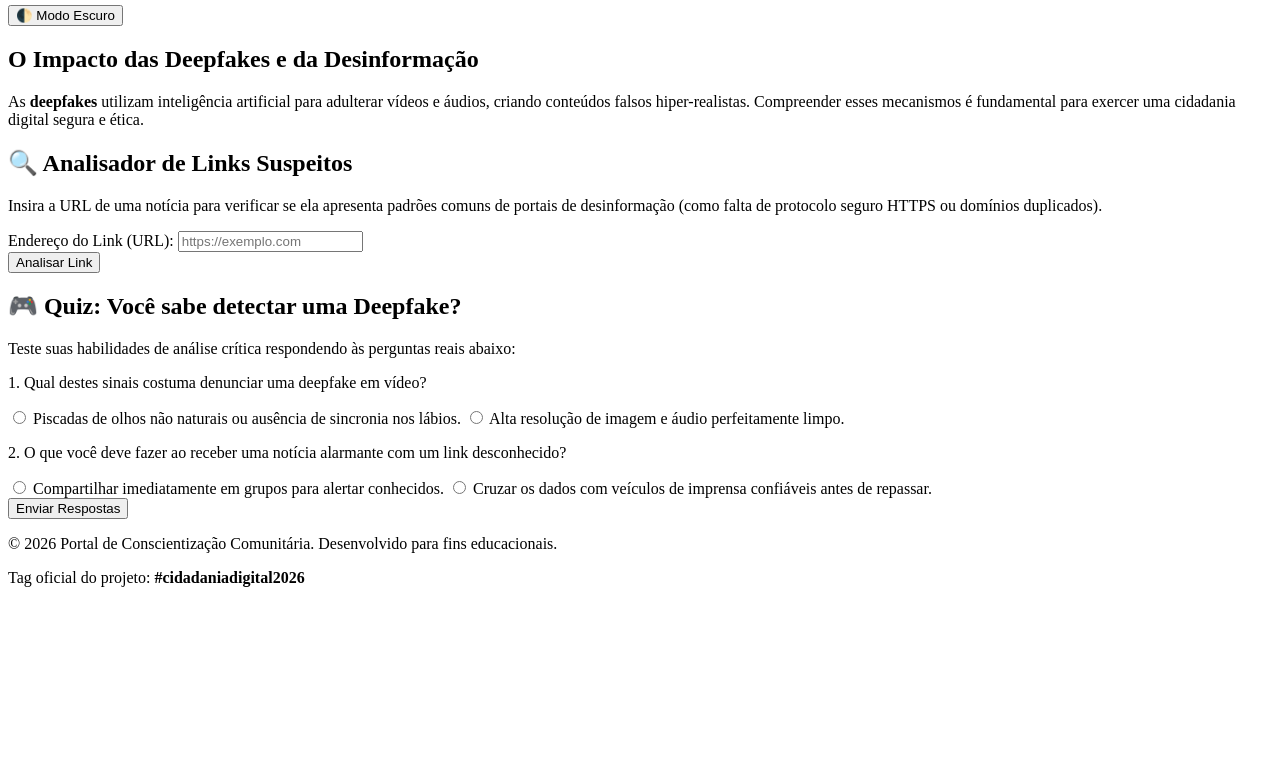
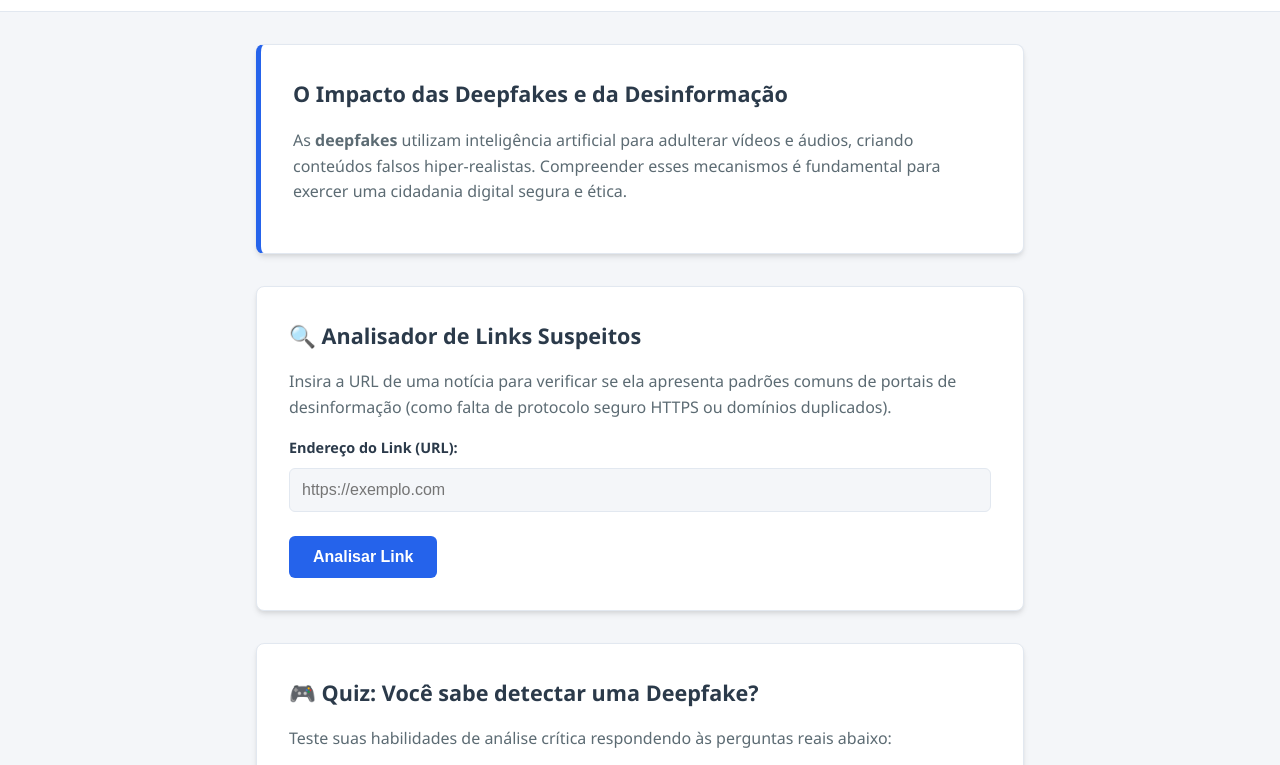
Before and after one commit to lauraarsego-wq/cidadaniadigital2026, a plain HTML site: page index.html in a window 1280 px wide. Shown: the part 75-840 px from the top of the page. Before the commit the page ends 800 px from the top, so only its background shows below. Drawn offline with Linux system fonts and the light colour scheme; files that its build step writes are made by us from their sources; files whose address does not match are found by name.

Commit message:
Update style.css

```diff
--- a/style.css
+++ b/style.css
@@ -1,58 +1,219 @@
-/* --- Jogo da Memória --- */
-.memoria-container {
-    background-color: var(--bg-card);
-    padding: 30px;
-    border-radius: 8px;
-    box-shadow: 0 4px 6px rgba(0,0,0,0.1);
-    text-align: center;
+/* Variáveis de Paleta de Cores de Tecnologia e Segurança */
+:root {
+    --bg-primary: #f4f6f9;
+    --bg-card: #ffffff;
+    --text-main: #2b3a4a;
+    --text-muted: #5c6b73;
+    --accent-color: #2563eb;
+    --accent-hover: #1d4ed8;
+    --success-color: #16a34a;
+    --danger-color: #dc2626;
+    --border-color: #e2e8f0;
+    --shadow-style: 0 4px 6px -1px rgba(0, 0, 0, 0.1), 0 2px 4px -1px rgba(0, 0, 0, 0.06);
 }
 
-.memoria-grid {
-    display: flex;
-    flex-wrap: wrap;
-    justify-content: center;
-    gap: 10px;
-    max-width: 400px;
-    margin: 20px auto;
+/* Escopo do Modo Escuro */
+body.dark-mode {
+    --bg-primary: #0f172a;
+    --bg-card: #1e293b;
+    --text-main: #f8fafc;
+    --text-muted: #94a3b8;
+    --border-color: #334155;
 }
 
-.carta {
-    width: 80px;
-    height: 80px;
-    background-color: var(--cor-primaria);
-    color: white;
+/* Reset Geral e Fontes */
+* {
+    margin: 0;
+    padding: 0;
+    box-sizing: border-box;
+}
+
+body {
+    font-family: 'Segoe UI', system-ui, sans-serif;
+    background-color: var(--bg-primary);
+    color: var(--text-main);
+    line-height: 1.6;
+    transition: background-color 0.3s ease, color 0.3s ease;
+}
+
+/* Layout Avançado com Flexbox */
+.main-header {
+    display: flex;
+    justify-content: space-between;
+    align-items: center;
+    background-color: var(--bg-card);
+    padding: 1.5rem 2rem;
+    border-bottom: 1px solid var(--border-color);
+}
+
+.main-header h1 {
+    font-size: 1.5rem;
+    color: var(--accent-color);
+}
+
+.container {
+    max-width: 800px;
+    margin: 2rem auto;
+    padding: 0 1rem;
+    display: flex;
+    flex-direction: column;
+    gap: 2rem;
+}
+
+/* Cartões de Conteúdo e Interface */
+.card {
+    background-color: var(--bg-card);
+    border-radius: 8px;
+    padding: 2rem;
+    border: 1px solid var(--border-color);
+}
+
+.shadow {
+    box-shadow: var(--shadow-style);
+}
+
+.banner {
+    border-left: 5px solid var(--accent-color);
+}
+
+h2 {
+    margin-bottom: 1rem;
+    font-size: 1.35rem;
+}
+
+p {
+    color: var(--text-muted);
+    margin-bottom: 1rem;
+}
+
+/* Formulários e Elementos de Interação */
+.form-group {
+    display: flex;
+    flex-direction: column;
+    gap: 0.5rem;
+    margin-bottom: 1.5rem;
+}
+
+label {
+    font-weight: 600;
+    font-size: 0.9rem;
+}
+
+input[type="url"] {
+    padding: 0.75rem;
+    border: 1px solid var(--border-color);
+    border-radius: 6px;
+    background-color: var(--bg-primary);
+    color: var(--text-main);
+    font-size: 1rem;
+    outline: none;
+}
+
+input[type="url"]:focus {
+    border-color: var(--accent-color);
+}
+
+.quiz-question {
+    margin-bottom: 1.5rem;
+    padding-bottom: 1.25rem;
+    border-bottom: 1px dashed var(--border-color);
+}
+
+.question-text {
+    font-weight: 600;
+    color: var(--text-main);
+    margin-bottom: 0.5rem;
+}
+
+.radio-label {
     display: flex;
     align-items: center;
-    justify-content: center;
-    font-size: 0.8rem;
-    font-weight: bold;
-    border-radius: 5px;
+    gap: 0.5rem;
+    margin-bottom: 0.5rem;
     cursor: pointer;
-    user-select: none;
-    transition: transform 0.2s, background-color 0.2s;
+    font-weight: normal;
+    color: var(--text-muted);
 }
 
-.carta:hover {
+/* Botões e Efeitos Hover Visuais Suaves */
+.btn-accessibility {
+    background-color: var(--bg-primary);
+    color: var(--text-main);
+    border: 1px solid var(--border-color);
+    padding: 0.5rem 1rem;
+    border-radius: 20px;
+    cursor: pointer;
+    font-weight: 500;
+    transition: transform 0.2s ease;
+}
+
+.btn-accessibility:hover {
     transform: scale(1.05);
 }
 
-/* Estado da carta quando virada ou combinada */
-.carta.virada, .carta.combinada {
-    background-color: var(--cor-sucesso);
-    color: white;
+.btn-submit {
+    background-color: var(--accent-color);
+    color: #ffffff;
+    border: none;
+    padding: 0.75rem 1.5rem;
+    border-radius: 6px;
+    font-size: 1rem;
+    font-weight: 600;
+    cursor: pointer;
+    transition: background-color 0.2s cubic-bezier(0.4, 0, 0.2, 1);
 }
 
-.placar {
-    font-size: 1.1rem;
-    font-weight: bold;
-    margin-top: 15px;
+.btn-submit:hover {
+    background-color: var(--accent-hover);
 }
 
-/* Responsividade para telas menores */
+/* Caixas de Feedback Dinâmico via JS */
+.feedback-box {
+    margin-top: 1rem;
+    padding: 1rem;
+    border-radius: 6px;
+    font-weight: 500;
+}
+
+.feedback-box.success {
+    background-color: rgba(22, 163, 74, 0.1);
+    color: var(--success-color);
+    border: 1px solid var(--success-color);
+}
+
+.feedback-box.danger {
+    background-color: rgba(220, 38, 38, 0.1);
+    color: var(--danger-color);
+    border: 1px solid var(--danger-color);
+}
+
+.hidden {
+    display: none;
+}
+
+.main-footer {
+    text-align: center;
+    padding: 2rem;
+    background-color: var(--bg-card);
+    border-top: 1px solid var(--border-color);
+    margin-top: 4rem;
+    font-size: 0.85rem;
+    color: var(--text-muted);
+}
+
+/* 4. Responsividade Completa via Media Queries (Telas Móveis) */
 @media (max-width: 600px) {
-    .carta {
-        width: 70px;
-        height: 70px;
-        font-size: 0.7rem;
+    .main-header {
+        flex-direction: column;
+        gap: 1rem;
+        text-align: center;
+    }
+
+    .container {
+        margin: 1rem auto;
+    }
+
+    .card {
+        padding: 1.25rem;
     }
 }
```
